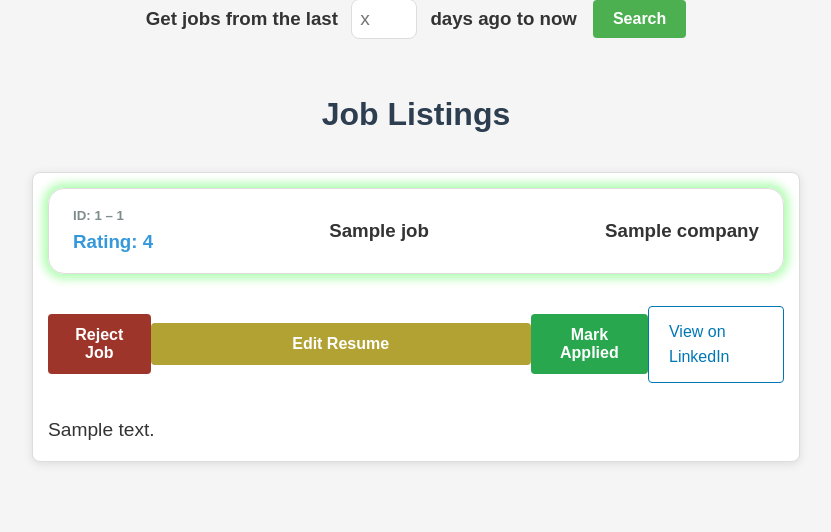
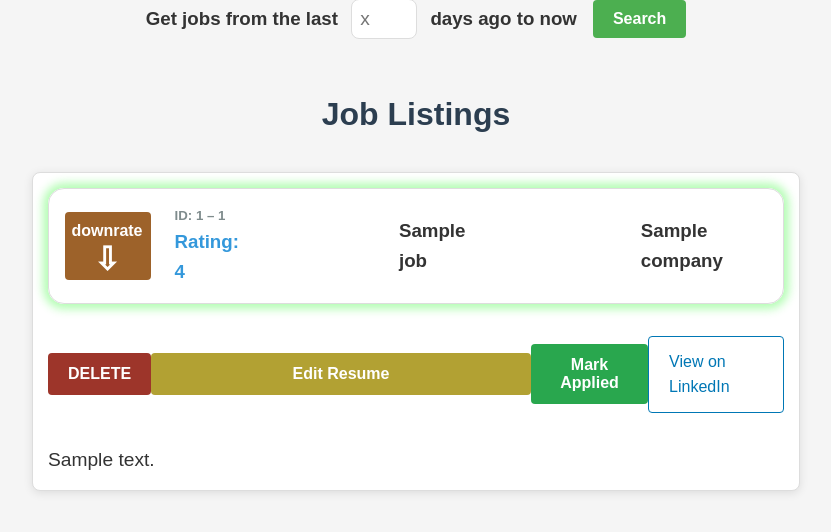
Before and after one commit to CosmicWatcher/job_application_helper, a Flask app: template src/templates/jobs.html in a window 1280 px wide. Shown: the part 161-693 px from the top of the page, without its empty margins (224-1055 px from the left). Run offline with Flask 3, Linux system fonts and the light colour scheme; the template is opened without the code that fills it: most values are stand-ins (such as "Sample title", 1, 10 or a date in 2020).

Commit message:
rename reject_job to downrate_job, add delete_job functionality

```diff
--- a/src/static/css/jobs.css
+++ b/src/static/css/jobs.css
@@ -51,7 +58,7 @@
 
 .job-header {
   display: flex;
-  justify-content: space-around;
+  justify-content: space-between;
   align-items: center;
   gap: 10rem;
   margin-top: 0;
@@ -67,6 +74,14 @@
   flex-direction: column;
   justify-content: center;
   align-items: flex-start;
+}
+
+.job-header-rating-container {
+  display: flex;
+  flex-direction: row;
+  justify-content: flex-start;
+  align-items: center;
+  gap: 1.5rem;
 }
 
 .job-header-title {
@@ -99,7 +114,30 @@
   background-color: #b09300;
 }
 
-.reject-job-btn {
+.downrate-job-btn {
+  background-color: #9d622a;
+  color: white;
+  padding: 0.6rem 0.5rem 0.1rem 0.4rem;
+  border: none;
+  border-radius: 4px;
+  cursor: pointer;
+  font-size: 16px;
+  font-weight: bold;
+  display: flex;
+  flex-direction: column;
+  justify-content: center;
+  align-items: center;
+}
+
+.downrate-job-btn p {
+  margin: 0;
+}
+
+.downrate-job-btn:hover {
+  background-color: #88501f;
+}
+
+.delete-job-btn {
   background-color: #9d352a;
   color: white;
   padding: 12px 20px;
@@ -108,9 +146,13 @@
   cursor: pointer;
   font-size: 16px;
   font-weight: bold;
+  display: flex;
+  flex-direction: column;
+  justify-content: center;
+  align-items: center;
 }
 
-.reject-job-btn:hover {
+.delete-job-btn:hover {
   background-color: #882a1f;
 }
 
--- a/src/static/js/jobs.js
+++ b/src/static/js/jobs.js
@@ -12,11 +12,19 @@ document.addEventListener("DOMContentLoaded", function () {
   let currentJobId = null;
   let currentExternalId = null;
 
-  // Add event listeners for reject buttons
-  document.querySelectorAll(".reject-job-btn").forEach((button) => {
+  // Add event listeners for downrate buttons
+  document.querySelectorAll(".downrate-job-btn").forEach((button) => {
     button.addEventListener("click", function () {
       const jobId = this.getAttribute("data-job-id");
-      rejectJob(jobId);
+      downrateJob(jobId);
+    });
+  });
+
+  // Add event listeners for delete buttons
+  document.querySelectorAll(".delete-job-btn").forEach((button) => {
+    button.addEventListener("click", function () {
+      const jobId = this.getAttribute("data-job-id");
+      deleteJob(jobId);
     });
   });
 
@@ -69,36 +77,69 @@ document.addEventListener("DOMContentLoaded", function () {
       });
   };
 
-  // Function to reject a job
-  window.rejectJob = function (jobId) {
+  // Function to downrate a job
+  window.downrateJob = function (jobId) {
     // Get the job element
     const jobElement = document.getElementById(`job-${jobId}`);
 
-    // Add the rejected class to the job element
+    // Add the downrated class to the job element
     if (jobElement) {
-      jobElement.classList.add("rejected");
+      jobElement.classList.add("downrated");
     }
 
-    // Send the request to mark the job as rejected
-    fetch(`/reject_job/${jobId}`, {
+    // Send the request to mark the job as downrated
+    fetch(`/downrate_job/${jobId}`, {
       method: "POST",
     })
       .then((response) => response.json())
       .then((data) => {
         if (data.success) {
           console.log(
-            `${new Date().toLocaleString()} - Job ${jobId} marked as rejected`,
+            `${new Date().toLocaleString()} - Job ${jobId} marked as downrated`,
           );
         } else {
           console.error(
-            `${new Date().toLocaleString()} - Error marking job ${jobId} as rejected:`,
+            `${new Date().toLocaleString()} - Error marking job ${jobId} as downrated:`,
             data.error,
           );
         }
       })
       .catch((error) => {
         console.error(
-          `${new Date().toLocaleString()} - Error marking job ${jobId} as rejected:`,
+          `${new Date().toLocaleString()} - Error marking job ${jobId} as downrated:`,
+          error,
+        );
+      });
+  };
+
+  // Function to delete a job
+  window.deleteJob = function (jobId) {
+    // Get the job element
+    const jobElement = document.getElementById(`job-${jobId}`);
+
+    // Add the downrated class to the job element
+    if (jobElement) {
+      jobElement.classList.add("deleted");
+    }
+
+    // Send the request to mark the job as downrated
+    fetch(`/delete_job/${jobId}`, {
+      method: "POST",
+    })
+      .then((response) => response.json())
+      .then((data) => {
+        if (data.success) {
+          console.log(`${new Date().toLocaleString()} - Job ${jobId} deleted`);
+        } else {
+          console.error(
+            `${new Date().toLocaleString()} - Error deleting job ${jobId}:`,
+            data.error,
+          );
+        }
+      })
+      .catch((error) => {
+        console.error(
+          `${new Date().toLocaleString()} - Error deleting job ${jobId}:`,
           error,
         );
       });
--- a/src/templates/jobs.html
+++ b/src/templates/jobs.html
@@ -83,6 +83,11 @@
         class="job {% if job['applied'] %}applied{% endif %}"
       >
         <div class="job-header">
+          <div class="job-header-rating-container">
+            <button class="downrate-job-btn" data-job-id="{{ job.id }}">
+              <p>downrate</p>
+              <p style="font-size: 2rem">&#8681;</p>
+            </button>
             <div class="job-header-rating">
               <h5 class="id">
                 ID: {{ job['id'] }} &ndash; {{ job['external_id'] }}
@@ -92,12 +97,13 @@
                 rated" }}
               </h3>
             </div>
+          </div>
           <h3 class="title">{{ job['title'] }}</h3>
           <h3 class="company">{{ job['company'] }}</h3>
         </div>
         <div class="job-actions">
-          <button class="reject-job-btn" data-job-id="{{ job.id }}">
-            Reject Job
+          <button class="delete-job-btn" data-job-id="{{ job.id }}">
+            DELETE
           </button>
           <button
             class="edit-resume-btn"
@@ -131,7 +137,8 @@
           </div>
         </div>
         <span class="applied-tag">Applied</span>
-        <span class="rejected-tag">Rejected</span>
+        <span class="downrated-tag">downrated</span>
+        <span class="deleted-tag">deleted</span>
       </div>
       {% endfor %}
     </div>
```
Also changed, not shown: other parts of src/static/css/jobs.css (+32 -6 lines), src/routes/job_routes.py (+17 -5 lines), src/services/database_service.py (+6 -1 lines), src/services/job_service.py (+7 -2 lines). Lines whose indentation alone changed are shown as unchanged.
